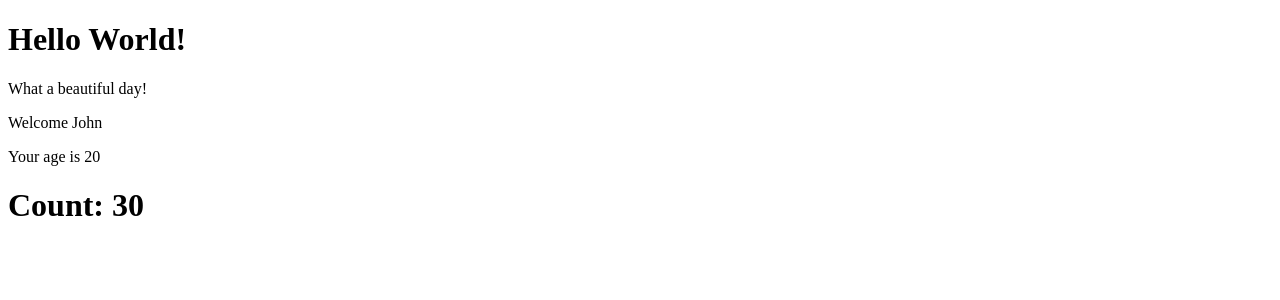
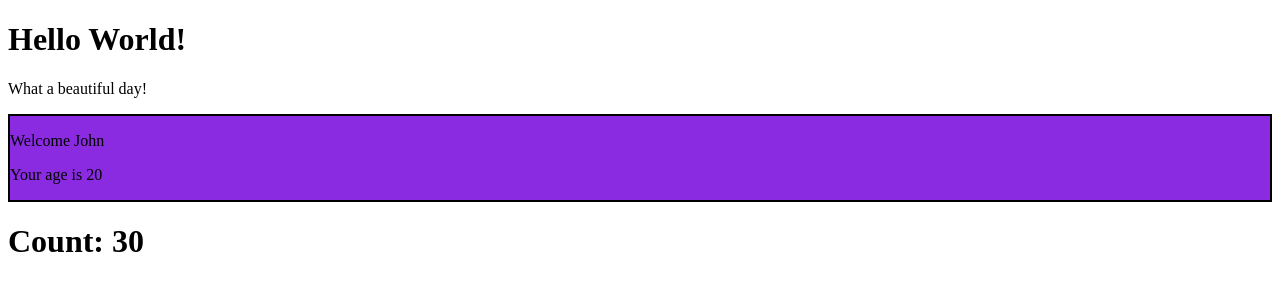
Before and after one commit to Zulk0rne1n/React-Exercises, a React (Create React App) app: page / in a window 1280 px wide. Shown: the top 300 px of the page. Built offline with nearby package versions, Linux system fonts and the light colour scheme.

Commit message:
Component Lifecycle added

```diff
--- a/src/Counter.js
+++ b/src/Counter.js
@@ -7,8 +7,7 @@ export class Counter extends React.Component {
         count: this.props.initialValue,
     }
 
-    constructor(props) {
-        super(props)
+    componentDidMount() {
 
         setInterval(() => {
             this.setState((state) => {
@@ -21,7 +20,7 @@ export class Counter extends React.Component {
 
     render() {
         return <div>
-            <CounterDisplay count={this.state.count}/>
+            <CounterDisplay count={this.state.count} />
         </div>
     }
 }
--- a/src/Welcome.js
+++ b/src/Welcome.js
@@ -1,10 +1,11 @@
 import React from "react";
 import { Age } from "./Age";
+import './index.css'
 
 export class Welcome extends React.Component {
     render() {
         return (
-            <div>
+            <div className="welcome">
                 <p>Welcome {this.props.name}</p>
                 {this.props.name === "John" && <Age age={this.props.age}  />}
             </div>
--- /dev/null
+++ b/src/index.css
@@ -0,0 +1,8 @@
+
+
+
+
+.welcome {
+    background-color: blueviolet;
+    border: 2px solid rgb(0, 0, 0);
+}
--- a/src/index.js
+++ b/src/index.js
@@ -1,5 +1,6 @@
 import ReactDOM from 'react-dom/client'
 import { App } from './App';
+import './index.css'
 
 const root = ReactDOM.createRoot(document.getElementById("root"));
 root.render(<App />)
```
